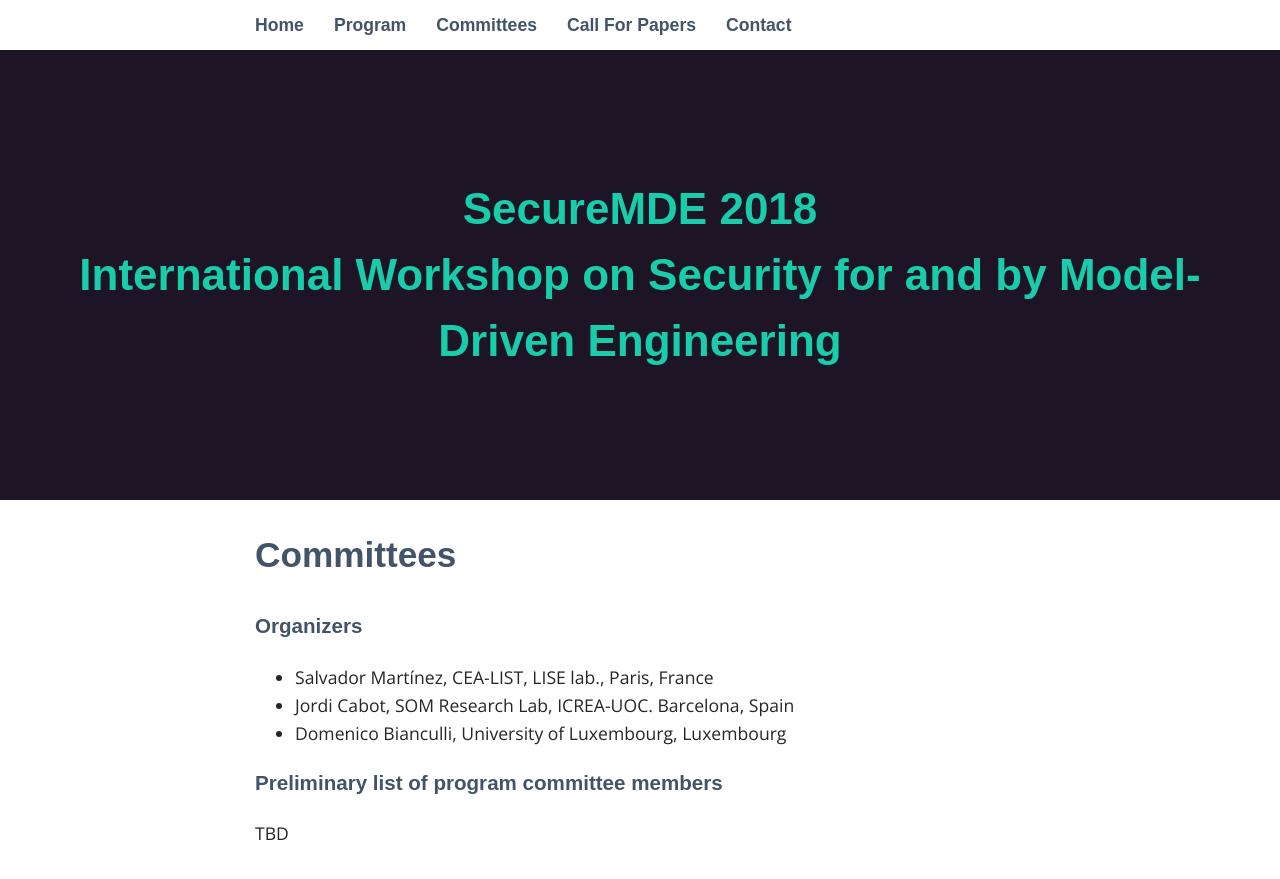
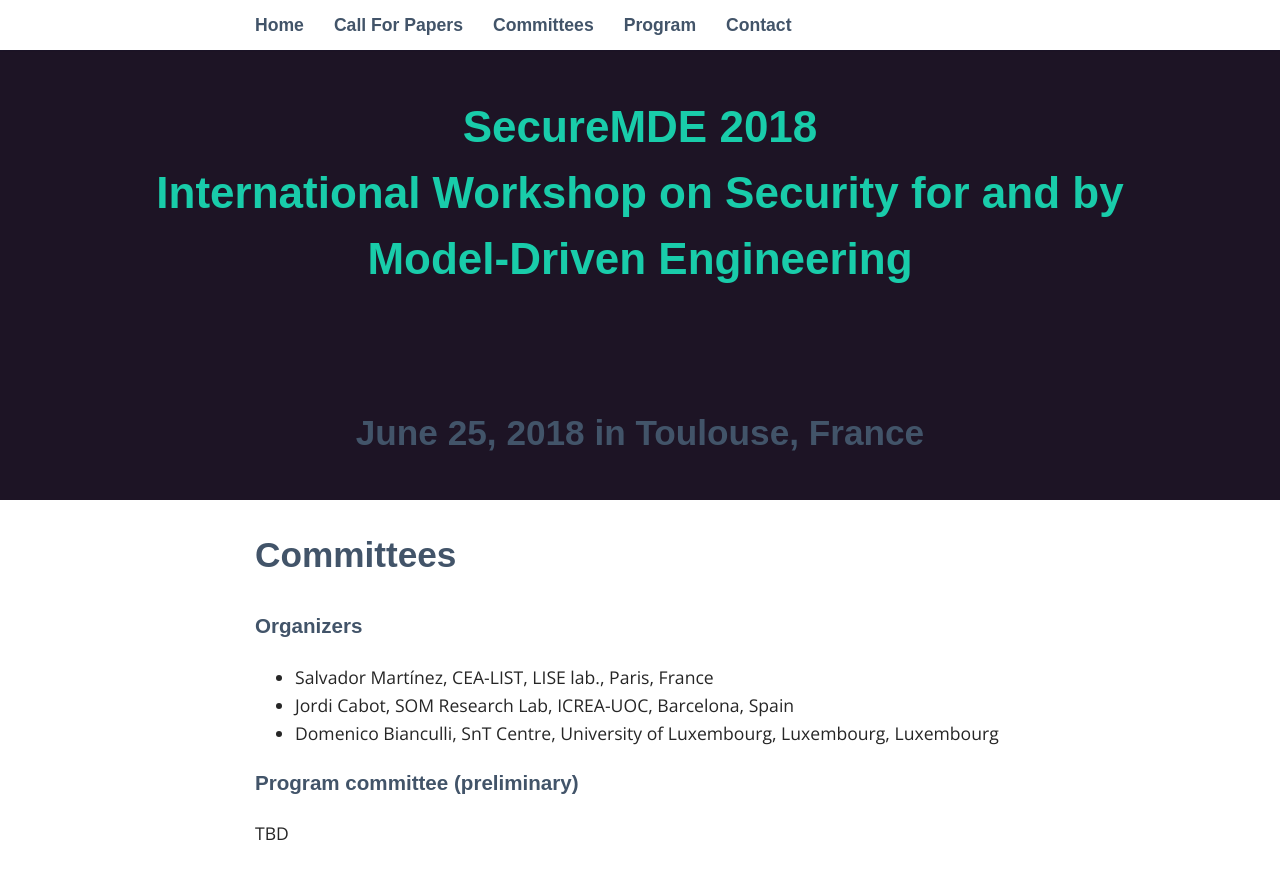
Before and after one commit to modelia/secure-mde-workshop, a Jekyll site: the page built from _pages/02_committees.md, in a window 1280 px wide and 900 px high. Shown: the top 879 px of the window. Built offline with Jekyll 4.4.1, drawn with Linux system fonts in a browser that asks for light colours; some web fonts are replaced.

Commit message:
some minor editings

```diff
--- a/_includes/header.html
+++ b/_includes/header.html
@@ -14,5 +14,12 @@
 </aside>
 
 <header>
-	<h1><a href="{{ site.baseurl }}">{{ site.title }} <br> International Workshop on Security for and by Model-Driven Engineering </a></h1>
+	<h1><a href="{{ site.baseurl }}">{{ site.title }}<br>
+        International Workshop on Security for and by<br>
+	Model-Driven Engineering</a></h1>
+	<br>
+	<br>
+	<h2>June 25, 2018 in Toulouse, France</h2>
+
+
 </header>
--- a/_pages/02_committees.md
+++ b/_pages/02_committees.md
@@ -7,9 +7,9 @@
 ### Organizers
 
  * Salvador Martínez, CEA-LIST, LISE lab., Paris, France
- * Jordi Cabot, SOM Research Lab, ICREA-UOC. Barcelona, Spain
- * Domenico Bianculli, University of Luxembourg, Luxembourg
+ * Jordi Cabot, SOM Research Lab, ICREA-UOC, Barcelona, Spain
+ * Domenico Bianculli, SnT Centre, University of Luxembourg, Luxembourg, Luxembourg
 
-### Preliminary list of program committee members
+### Program committee (preliminary)
 
  TBD
--- a/_sass/_layout.scss
+++ b/_sass/_layout.scss
@@ -38,11 +38,11 @@
 }
 header {
 	background: $header;
-	padding: 0px 15px;
+	padding: 15px 15px;
 	text-align: center;
 	margin: 50px 0 0;
 	height: 50vh;
-	display: flex;
+	/*display: flex;*/
 	justify-content: center;
 	align-items: center;
 }
--- a/index.html
+++ b/index.html
@@ -5,7 +5,7 @@
 <H2>Overview</H2>
 
 <b>SecureMDE 2018:</b> First International Workshop on Security for and by Model-Driven
-Engineering. Co-located with the <a href="http://www.staf2018.fr/">STAF'18</a> conference federation, June 25-29,
+Engineering. Co-located with the <a href="http://www.staf2018.fr/">STAF'18</a> conference federation, June 25,
 Toulouse, France.
 
 
```
Also changed, not shown: _pages/01_call.md (renamed from _pages/03_call.md, +6 -2 lines), _pages/03_program.md (renamed from _pages/01_program.md), 10 other files.
